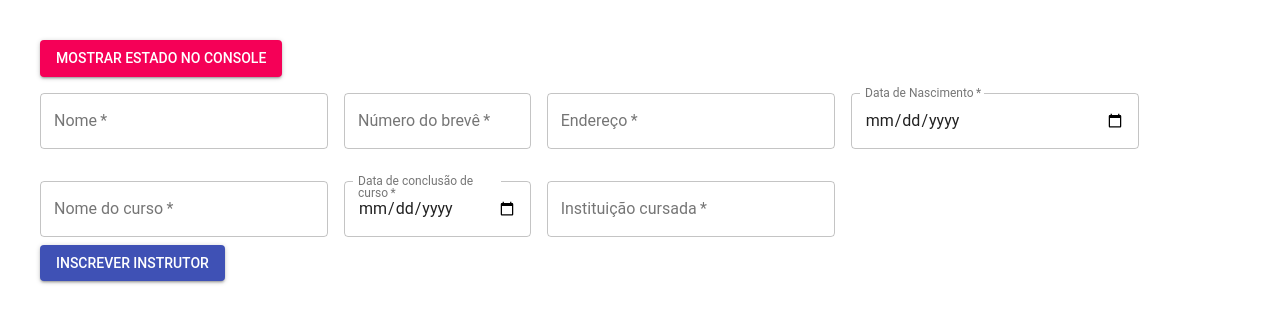
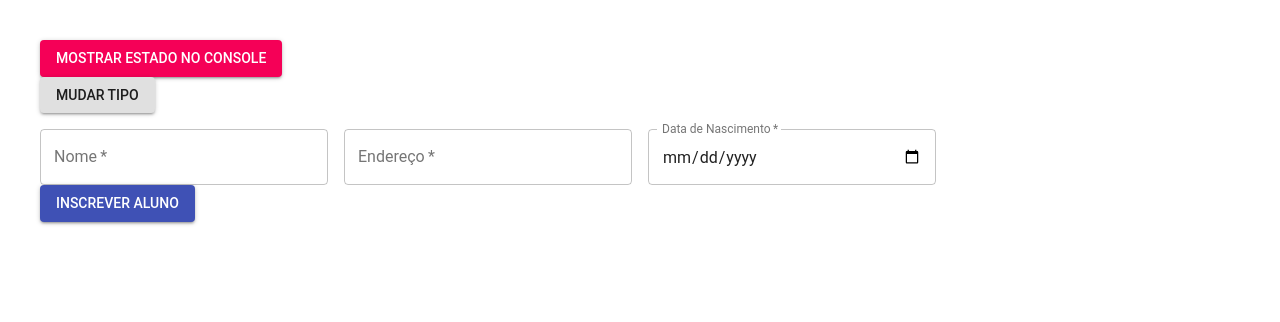
Before and after one commit to douglasramos/pcs3443-escola-aviacao, a React (Create React App) app in the folder client/: page / in a window 1280 px wide. Shown: the top 322 px of the page. Built offline with nearby package versions, Linux system fonts and the light colour scheme.

Commit message:
Alteração do RegisterInstructors para registrar instrutores e alunos, ditado por uma variavel type

```diff
--- a/client/src/RegisterInstructor.jsx
+++ b/client/src/RegisterInstructor.jsx
@@ -1,185 +1,227 @@
-/* eslint-disable react/no-unused-state */
-import React, { Component } from 'react';
-import Button from '@material-ui/core/Button';
-import TextField from '@material-ui/core/TextField';
-import Grid from '@material-ui/core/Grid';
-import axios from 'axios';
+import React, { Component } from 'react'
+import Button from '@material-ui/core/Button'
+import TextField from '@material-ui/core/TextField'
+import Grid from "@material-ui/core/Grid"
+
+import axios from 'axios'
 
 class RegisterInstructor extends Component {
-  constructor() {
+    constructor(){
         super();
 
         this.state = {
-      // controle dos dados
-      value: '',
-      name: 'Fábio Fusimoto Pires',
-      institution: 'Escola Politécnica',
-      graduationDate: '2021-01-01',
-      licenseNumber: 9853294,
-      birthDate: '1998-10-28',
-      courseName: 'Engenharia Elétrica',
-      address: 'Avenida Alberto Byington, 2306',
+            //controle dos dados
+            type: true,
+            name: '',
+            institution: '',
+            graduation_date: '',
+            license_number: null,
+            birth_date: '',
+            course_name: '',
+            address: '',
         };
+        this.submitNew = this.submitNew.bind(this)
+        this.displayStateOnConsole = this.displayStateOnConsole.bind(this)
+        this.handleChange = this.handleChange.bind(this)
+        this.toggle = this.toggle.bind(this)
     }
 
-  submitNewInstructor = () => {
-    // Post a new instructor
+    submitNew = () =>{
+        if(!this.state.type){//Post a new instructor
             const url = 'http://localhost:8888/api/instructors/';
 
-    axios
-      .post(url, {
-        // eslint-disable-next-line react/destructuring-assignment
+            axios.post(url,
+                {
                     name: this.state.name,
                     institution: this.state.institution,
-        graduationDate: this.state.graduation_date,
-        licenseNumber: this.state.license_number,
-        birthDate: this.state.birth_date,
-        courseName: this.state.course_name,
-        address: this.state.address,
-      })
-      .then(response => {
-        // eslint-disable-next-line no-console
-        console.log(response.data.endpoint);
+                    graduation_date: this.state.graduation_date,
+                    license_number: this.state.license_number,
+                    birth_date: this.state.birth_date,
+                    course_name: this.state.course_name,
+                    address: this.state.address
+                }).then(function (response){
+                    console.log(response.data['endpoint']);
                 });
-  };
+        } else {
+            const url = 'http://localhost:8888/api/students/';
 
-  displayStateOnConsole = () => {
-    // for debugging purposes
-    // eslint-disable-next-line no-console
-    console.log(this.state);
-  };
+            axios.post(url,
+                {
+                    name: this.state.name,
+                    birth_date: this.state.birth_date,
+                    address: this.state.address
+                }).then(function (response){
+                    console.log(response.data['endpoint']);
+                });
+
+        }
+    }
+
+    displayStateOnConsole = () =>{ // for debugging purposes
+        console.log("Tipo: " + this.state.type)
+        console.log("Nome: " + this.state.name);
+        console.log("Número do brevê: " + this.state.license_number + "\n\r");
+        console.log("Endereço: " + this.state.address + "\n\r");
+        console.log("Data de nascimento: " + this.state.birth_date + "\n\r");
+        console.log("Nome do curso: " + this.state.course_name + "\n\r");
+        console.log("Data de formação: " + this.state.graduation_date + "\n\r");
+        console.log("Instituição: " + this.state.institution + "\n\r");
+    }
 
     handleChange = name => event => {
-    this.setState({ [name]: event.target.value });
-  };
+        this.setState({[name] : event.target.value})
+    }
+
+    toggle(){
+        const currentState = this.state.type;
+        this.setState({ type: !currentState });
+    }
 
     render() {
-    const instructor = this.state;
         return (
-      <div className="margin">
+            <div className='margin'>
                 <Button
-          variant="contained"
-          color="secondary"
-          onClick={this.displayStateOnConsole}
-        >
-          Mostrar estado no console
+                    variant = "contained"
+                    color = "secondary"
+                    onClick = {this.displayStateOnConsole}
+                >Mostrar estado no console
                 </Button>
                 <form>
-          <Grid container spacing={16} lg={13}>
+                    <Button
+                        variant = "contained"
+                        onClick = {this.toggle}
+                    >Mudar Tipo
+                    </Button>
+                    <Grid container spacing={16} >
                         <Grid item xs={3}>
                             <TextField
-                id="TextField_name"
-                label="Nome"
-                className="TextField"
-                type="text"
-                required
-                variant="outlined"
-                margin="normal"
-                fullWidth
-                value={instructor.value}
-                onChange={this.handleChange('name')}
+                                id = "TextField_name"
+                                label = "Nome"
+                                className = "TextField"
+                                type = "text"
+                                required = {true}
+                                variant = "outlined"
+                                margin = "normal"
+                                fullWidth = {true}
+                                value = {this.state.value}
+                                onChange = {this.handleChange('name')}
                             />
                         </Grid>
+                        {this.state.type ? null :
                             <Grid item xs={2}>
                                 <TextField
-                id="TextField_license_number"
-                label="Número do brevê"
-                className="TextField"
-                type="number"
-                required
-                variant="outlined"
-                margin="normal"
-                fullWidth
-                value={this.state.value}
-                onChange={this.handleChange('license_number')}
+                                    id = "TextField_license_number"
+                                    label = "Número do brevê"
+                                    className = "TextField"
+                                    type = "number"
+                                    required = {true}
+                                    variant = "outlined"
+                                    margin = "normal"
+                                    fullWidth = {true}
+                                    value = {this.state.value}
+                                    onChange = {this.handleChange('license_number')}
+                                />
+                            </Grid>
+                            }
+
+                        <Grid item xs={3}>
+                            <TextField
+                                id = "TextField_address"
+                                label = "Endereço"
+                                className = "TextField"
+                                type = "text"
+                                required = {true}
+                                variant = "outlined"
+                                margin = "normal"
+                                fullWidth = {true}
+                                value = {this.state.value}
+                                onChange = {this.handleChange('address')}
                             />
                         </Grid>
                         <Grid item xs={3}>
                             <TextField
-                id="TextField_address"
-                label="Endereço"
-                className="TextField"
-                type="text"
-                required
-                variant="outlined"
-                margin="normal"
-                fullWidth
-                value={this.state.value}
-                onChange={this.handleChange('address')}
-              />
-            </Grid>
-            <Grid item xs={3}>
-              <TextField
-                id="TextField_birth_date"
-                label="Data de Nascimento"
-                className="TextField"
-                type="date"
-                required
-                variant="outlined"
-                margin="normal"
-                InputLabelProps={{ shrink: true }} // para não ocorrer sobreposição da label e do dd/mm/yyyy
-                fullWidth
-                value={this.state.value}
-                onChange={this.handleChange('birth_date')}
+                                id = "TextField_birth_date"
+                                label = "Data de Nascimento"
+                                className = "TextField"
+                                type = "date"
+                                required = {true}
+                                variant = "outlined"
+                                margin = "normal"
+                                InputLabelProps = {{shrink: true}} // para não ocorrer sobreposição da label e do dd/mm/yyyy
+                                fullWidth = {true}
+                                value = {this.state.value}
+                                onChange = {this.handleChange('birth_date')}
                             />
                         </Grid>
                     </Grid>
-          <Grid container spacing={16} lg={13}>
+
+                    <Grid container spacing={16}>
+                        {this.state.type ? null :
+                            <Grid item xs = {3}>
+                            <TextField
+                                id = "TextField_course_name"
+                                label = "Nome do curso"
+                                className = "TextField"
+                                type = "text"
+                                required = {true}
+                                variant = "outlined"
+                                margin = "normal"
+                                fullWidth = {true}
+                                value = {this.state.value}
+                                onChange = {this.handleChange('course_name')}
+                            />
+                        </Grid>
+                        }
+
+                        {this.state.type ? null :
+                            <Grid item xs = {2}>
+                            <TextField
+                                id = "TextField_graduation_date"
+                                label = "Data de conclusão de curso"
+                                className = "TextField"
+                                type = "date"
+                                required = {true}
+                                variant = "outlined"
+                                margin = "normal"
+                                InputLabelProps = {{shrink: true}} // para não ocorrer sobreposição da label e do dd/mm/yyyy
+                                fullWidth = {true}
+                                value = {this.state.value}
+                                onChange = {this.handleChange('graduation_date')}
+                            />
+                        </Grid>
+                        }
+
+                        {this.state.type ? null :
                             <Grid item xs={3}>
                             <TextField
-                id="TextField_course_name"
-                label="Nome do curso"
-                className="TextField"
-                type="text"
-                required
-                variant="outlined"
-                margin="normal"
-                fullWidth
-                value={this.state.value}
-                onChange={this.handleChange('course_name')}
+                                id = "TextField_institution"
+                                label = "Instituição cursada"
+                                className = "TextField"
+                                type = "text"
+                                required = {true}
+                                variant = "outlined"
+                                margin = "normal"
+                                fullWidth = {true}
+                                value = {this.state.value}
+                                onChange = {this.handleChange('institution')}
                             />
                         </Grid>
-            <Grid item xs={2}>
-              <TextField
-                id="TextField_graduation_date"
-                label="Data de conclusão de curso"
-                className="TextField"
-                type="date"
-                required
-                variant="outlined"
-                margin="normal"
-                InputLabelProps={{ shrink: true }} // para não ocorrer sobreposição da label e do dd/mm/yyyy
-                fullWidth
-                value={this.state.value}
-                onChange={this.handleChange('graduation_date')}
-              />
+
+                        }
                     </Grid>
-            <Grid item xs={3}>
-              <TextField
-                id="TextField_institution"
-                label="Instituição cursada"
-                className="TextField"
-                type="text"
-                required
-                variant="outlined"
-                margin="normal"
-                fullWidth
-                value={this.state.value}
-                onChange={this.handleChange('institution')}
-              />
-            </Grid>
-          </Grid>
+
+
                 </form>
                     <Button
-          variant="contained"
-          color="primary"
-          onClick={this.submitNewInstructor}
+                        variant = "contained"
+                        color = "primary"
+                        onClick = {this.submitNew}
                     >
-          Inscrever instrutor
+                    Inscrever {this.state.type ? "aluno" : "instrutor"}
                     </Button>
             </div>
-    );
+        )
     }
 }
 
-export default RegisterInstructor;
+export default RegisterInstructor
```
Lines whose indentation alone changed are shown as unchanged.
